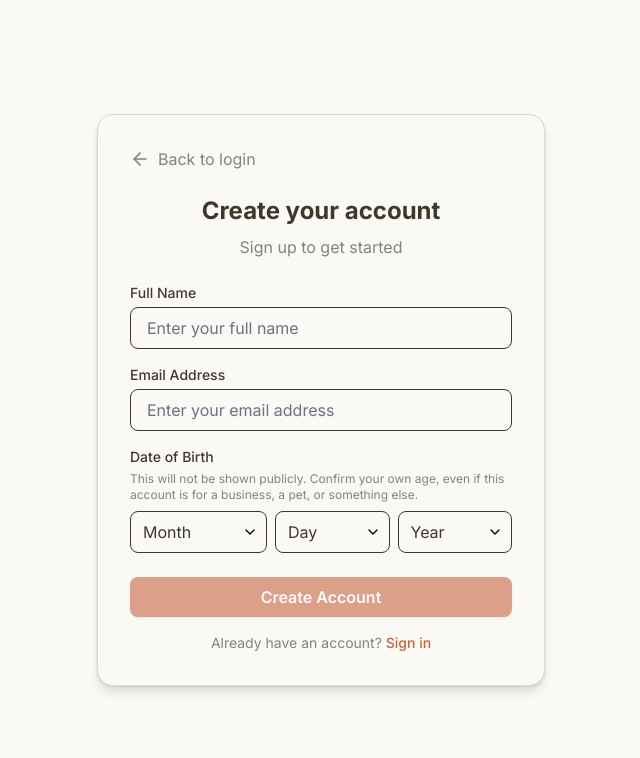
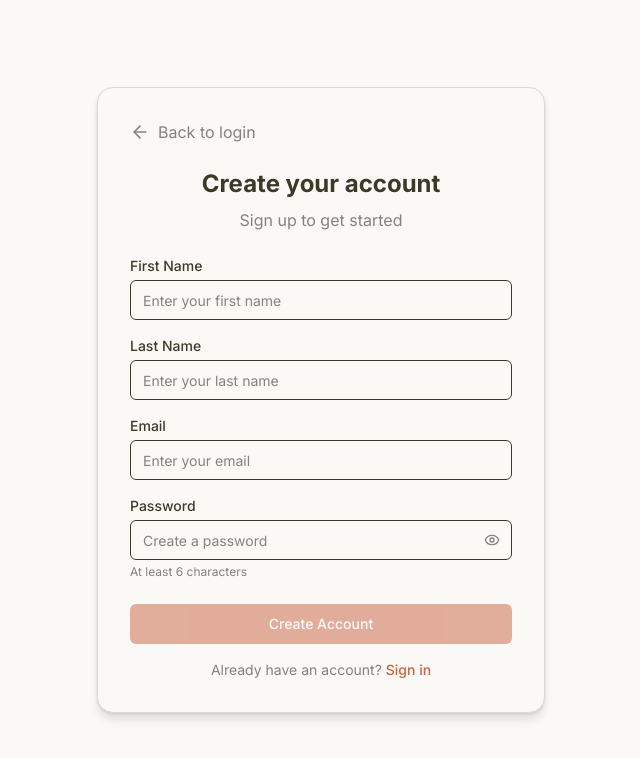
Before and after one commit to TOL7-ops/doctorspace-new, a Next.js app: page /signup in a window 1280 px wide. Shown: the top 758 px of the page, without its empty margins (319-959 px from the left). Built offline with nearby package versions, Linux system fonts and the light colour scheme; what @supabase/auth-helpers-nextjs would draw is missing.

Commit message:
feat: reset sign up page....

```diff
--- a/src/app/api/slots/debug/route.ts
+++ b/src/app/api/slots/debug/route.ts
@@ -1,5 +1,8 @@
 import { NextResponse } from 'next/server';
 import { createServerSupabase } from '@/lib/supabase-server';
+
+// Force dynamic rendering
+export const dynamic = 'force-dynamic';
 
 export async function GET(request: Request) {
   try {
--- a/src/app/signup/page.tsx
+++ b/src/app/signup/page.tsx
@@ -1,101 +1,68 @@
-'use client';
-import { useState } from 'react';
-import { useRouter } from 'next/navigation';
-import { supabase } from '@/lib/supabase';
-import { createUserProfile } from '@/lib/auth-client';
-import { toast } from 'react-hot-toast';
-import Link from 'next/link';
-import { ArrowLeft } from 'lucide-react';
+"use client";
 
-const months = [
-  'January', 'February', 'March', 'April', 'May', 'June',
-  'July', 'August', 'September', 'October', 'November', 'December'
-];
+import { useState } from "react";
+import { useRouter } from "next/navigation";
+import { supabase } from "@/lib/supabase";
+import { toast } from "react-hot-toast";
+import Link from "next/link";
+import { ArrowLeft, Eye, EyeOff } from "lucide-react";
+import { Input } from "@/components/ui/input";
+import { Button } from "@/components/ui/button";
 
 export default function SignUpPage() {
   const router = useRouter();
-  const [name, setName] = useState('');
-  const [email, setEmail] = useState('');
-  const [month, setMonth] = useState('');
-  const [day, setDay] = useState('');
-  const [year, setYear] = useState('');
+
+  const [firstName, setFirstName] = useState("");
+  const [lastName, setLastName] = useState("");
+  const [email, setEmail] = useState("");
+  const [password, setPassword] = useState("");
+  const [showPassword, setShowPassword] = useState(false);
   const [loading, setLoading] = useState(false);
+  const [error, setError] = useState<string | null>(null);
 
-  const isNextEnabled = name && email && month && day && year;
+  const isFormValid = Boolean(firstName && lastName && email && password);
 
   const handleSubmit = async (e: React.FormEvent) => {
     e.preventDefault();
     setLoading(true);
+    setError(null);
 
     try {
-      const dateOfBirth = `${year}-${String(months.indexOf(month) + 1).padStart(2, '0')}-${String(day).padStart(2, '0')}`;
-
-      // Generate a secure password
-      const password = Math.random().toString(36).slice(-10) + 'A!';
-
-
-
-      const result = await supabase.auth.signUp({
+      const { error } = await supabase.auth.signUp({
         email,
         password,
         options: {
           data: {
-            full_name: name,
-            phone_number: 'Not provided', // Default since we're not collecting phone
-            date_of_birth: dateOfBirth,
+            first_name: firstName,
+            last_name: lastName,
           },
+          emailRedirectTo: `${window.location.origin}/auth/callback?next=/dashboard`,
         },
       });
 
-      if (result.error) {
-        console.error('Signup error details:', {
-          message: result.error.message,
-          status: result.error.status,
-          name: result.error.name,
-          details: result.error
-        });
-
-        // Provide more specific error messages
-        let errorMessage = 'Signup failed. Please try again.';
-        if (result.error.message.includes('Database error')) {
-          errorMessage = 'Database error during signup. Please check your information and try again.';
-        } else if (result.error.message.includes('duplicate key value violates unique constraint "users_email_key"')) {
-          errorMessage = 'An account with this email already exists. Please try signing in instead.';
-          toast.error('An account with this email already exists. Please try signing in instead.');
-          setLoading(false);
-          return;
-        } else if (result.error.message.includes('email')) {
-          errorMessage = 'Please check your email address and try again.';
-        } else if (result.error.message.includes('password')) {
-          errorMessage = 'Please check your password requirements and try again.';
-        } else if (result.error.message.includes('duplicate')) {
-          errorMessage = 'This account already exists. Please try signing in instead.';
+      if (error) {
+        // Map common errors to user-friendly messages
+        let message = error.message || "Signup failed. Please try again.";
+        const lower = message.toLowerCase();
+        if (lower.includes("users_email_key") || lower.includes("already registered") || lower.includes("already exists")) {
+          message = "An account with this email already exists. Please sign in instead.";
+        } else if (lower.includes("password")) {
+          message = "Please choose a stronger password (min 6 characters).";
+        } else if (lower.includes("email")) {
+          message = "Please enter a valid email address.";
         }
-
-        toast.error(errorMessage);
+        setError(message);
+        toast.error(message);
         return;
       }
 
-      if (result.data.user) {
-        try {
-          // Manually create the patient profile as a backup
-          await createUserProfile(result.data.user.id, {
-            full_name: name,
-            phone_number: 'Not provided',
-            date_of_birth: dateOfBirth
-          });
-
-          toast.success('Account created successfully! Check your email for verification.');
-          router.push('/verify-email?email=' + encodeURIComponent(email));
-        } catch (profileError) {
-          console.error('Profile creation error:', profileError);
-          toast.error('Account created but profile setup failed. Please contact support.');
-        }
-      }
+      // Success
+      toast.success("Account created! Check your email to verify your account.");
+      router.push("/login");
     } catch (err) {
-      console.error('Signup error:', err);
-      const errorMessage = err instanceof Error ? err.message : 'An error occurred during signup';
-      toast.error(errorMessage);
+      const message = err instanceof Error ? err.message : "An unexpected error occurred.";
+      setError(message);
+      toast.error(message);
     } finally {
       setLoading(false);
     }
@@ -117,97 +84,106 @@ export default function SignUpPage() {
         <h1 className="text-2xl font-bold mb-2 text-center text-foreground">Create your account</h1>
         <p className="text-muted-foreground mb-6 text-center">Sign up to get started</p>
 
-        <form onSubmit={handleSubmit} className="w-full">
+        <form onSubmit={handleSubmit} className="w-full" aria-label="Create Account Form">
+          {error && (
+            <div className="mb-4 p-3 rounded-lg bg-red-50 dark:bg-red-900/20 border border-red-200 dark:border-red-800" role="alert">
+              <p className="text-sm text-red-800 dark:text-red-200">{error}</p>
+            </div>
+          )}
+
           <div className="mb-4">
-            <label htmlFor="name" className="block text-sm font-medium text-foreground mb-1">
-              Full Name
+            <label htmlFor="firstName" className="block text-sm font-medium text-foreground mb-1">
+              First Name
             </label>
-            <input
-              id="name"
+            <Input
+              id="firstName"
+              name="firstName"
               type="text"
-              placeholder="Enter your full name"
-              value={name}
-              onChange={e => setName(e.target.value)}
-              className="w-full px-4 py-2 border border-input rounded-lg bg-background text-foreground focus:outline-none focus:ring-2 focus:ring-primary/20 transition"
+              placeholder="Enter your first name"
+              value={firstName}
+              onChange={(e) => setFirstName(e.target.value)}
               required
-              aria-label="Full Name"
+              aria-label="First Name"
+              autoComplete="given-name"
+            />
+          </div>
+
+          <div className="mb-4">
+            <label htmlFor="lastName" className="block text-sm font-medium text-foreground mb-1">
+              Last Name
+            </label>
+            <Input
+              id="lastName"
+              name="lastName"
+              type="text"
+              placeholder="Enter your last name"
+              value={lastName}
+              onChange={(e) => setLastName(e.target.value)}
+              required
+              aria-label="Last Name"
+              autoComplete="family-name"
             />
           </div>
 
           <div className="mb-4">
             <label htmlFor="email" className="block text-sm font-medium text-foreground mb-1">
-              Email Address
+              Email
             </label>
-            <input
+            <Input
               id="email"
+              name="email"
               type="email"
-              placeholder="Enter your email address"
+              placeholder="Enter your email"
               value={email}
-              onChange={e => setEmail(e.target.value)}
-              className="w-full px-4 py-2 border border-input rounded-lg bg-background text-foreground focus:outline-none focus:ring-2 focus:ring-primary/20 transition"
+              onChange={(e) => setEmail(e.target.value)}
               required
-              aria-label="Email Address"
+              aria-label="Email"
+              autoComplete="email"
             />
           </div>
 
           <div className="mb-6">
-            <label className="block text-sm font-medium text-foreground mb-1">
-              Date of Birth
+            <label htmlFor="password" className="block text-sm font-medium text-foreground mb-1">
+              Password
             </label>
-            <p className="text-xs text-muted-foreground mb-2">
-              This will not be shown publicly. Confirm your own age, even if this account is for a business, a pet, or something else.
-            </p>
-            <div className="flex gap-2">
-              <select
-                value={month}
-                onChange={e => setMonth(e.target.value)}
-                className="flex-1 px-3 py-2 border border-input rounded-lg bg-background text-foreground focus:outline-none focus:ring-2 focus:ring-primary/20 transition"
+            <div className="relative">
+              <Input
+                id="password"
+                name="password"
+                type={showPassword ? "text" : "password"}
+                placeholder="Create a password"
+                value={password}
+                onChange={(e) => setPassword(e.target.value)}
                 required
-                aria-label="Month"
+                aria-label="Password"
+                autoComplete="new-password"
+                className="pr-10"
+                minLength={6}
+              />
+              <button
+                type="button"
+                onClick={() => setShowPassword((s) => !s)}
+                className="absolute right-3 top-1/2 -translate-y-1/2 text-muted-foreground hover:text-foreground focus:outline-none"
+                aria-label={showPassword ? "Hide password" : "Show password"}
               >
-                <option value="">Month</option>
-                {months.map((m) => (
-                  <option key={m} value={m}>{m}</option>
-                ))}
-              </select>
-              <select
-                value={day}
-                onChange={e => setDay(e.target.value)}
-                className="w-1/3 px-3 py-2 border border-input rounded-lg bg-background text-foreground focus:outline-none focus:ring-2 focus:ring-primary/20 transition"
-                required
-                aria-label="Day"
-              >
-                <option value="">Day</option>
-                {Array.from({ length: 31 }, (_, i) => i + 1).map((d) => (
-                  <option key={d} value={d}>{d}</option>
-                ))}
-              </select>
-              <select
-                value={year}
-                onChange={e => setYear(e.target.value)}
-                className="w-1/3 px-3 py-2 border border-input rounded-lg bg-background text-foreground focus:outline-none focus:ring-2 focus:ring-primary/20 transition"
-                required
-                aria-label="Year"
-              >
-                <option value="">Year</option>
-                {Array.from({ length: 120 }, (_, i) => new Date().getFullYear() - i).map((y) => (
-                  <option key={y} value={y}>{y}</option>
-                ))}
-              </select>
+                {showPassword ? <EyeOff className="h-4 w-4" /> : <Eye className="h-4 w-4" />}
+              </button>
             </div>
+            <p className="text-xs text-muted-foreground mt-1">At least 6 characters</p>
           </div>
 
-          <button
+          <Button
             type="submit"
-            disabled={!isNextEnabled || loading}
-            className="w-full py-2 px-4 bg-primary text-primary-foreground rounded-lg font-semibold shadow hover:bg-primary/90 transition disabled:opacity-60 disabled:cursor-not-allowed focus:outline-none focus:ring-2 focus:ring-primary/30 mb-4"
+            disabled={!isFormValid || loading}
+            className="w-full"
+            aria-disabled={!isFormValid || loading}
           >
-            {loading ? 'Creating account...' : 'Create Account'}
-          </button>
+            {loading ? "Creating account..." : "Create Account"}
+          </Button>
 
-          <div className="text-center">
+          <div className="text-center mt-4">
             <p className="text-sm text-muted-foreground">
-              Already have an account?{' '}
+              Already have an account? {" "}
               <Link href="/login" className="text-primary hover:underline font-medium">
                 Sign in
               </Link>
--- a/src/lib/auth-client.ts
+++ b/src/lib/auth-client.ts
@@ -1,5 +1,4 @@
 import { supabase } from './supabase';
-import type { User } from '@/types';
 
 export const signOut = async () => {
   const { error } = await supabase.auth.signOut();
```
Also changed, not shown: src/app/reset-password/page.tsx (+17 -3 lines).
